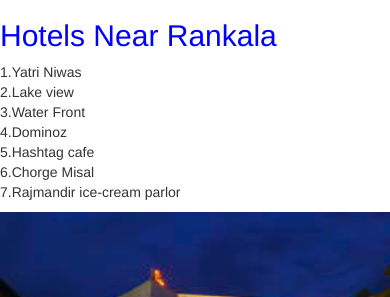
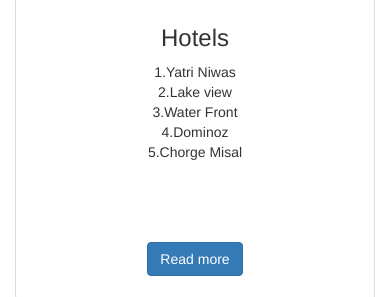
Before and after one commit to mpacer-solutions/mykolhapur-new, a PHP site: page /rankala in a window 390 px wide; the page is wider, and only the part inside the window is pictured. Shown: the part 1749-2046 px from the top of that part. Run offline with PHP 8.4, Linux system fonts and the light colour scheme; data that the repository does not hold is empty.

Commit message:
changes are done in rankala

```diff
--- a/rankala.php
+++ b/rankala.php
@@ -1,23 +1,11 @@
+
 <?php
+$active_rankla="active";
 include_once 'header.php';
 ?>
-<html>
-  <head>
-    <title>Rankala</title>
-    <meta charset="UTF-8">
-    <meta name="viewport" content="width=device-width, initial-scale=1.0">
 
-    <link rel="stylesheet" href="css/style1.css">
-    <link rel="stylesheet" href="css/stylefor-panhala-fort.css">
-    <link rel="stylesheet" href="https://maxcdn.bootstrapcdn.com/bootstrap/3.3.7/css/bootstrap.min.css" integrity="sha384-BVYiiSIFeK1dGmJRAkycuHAHRg32OmUcww7on3RYdg4Va+PmSTsz/K68vbdEjh4u" crossorigin="anonymous">
-    <script src="https://ajax.googleapis.com/ajax/libs/jquery/3.4.1/jquery.min.js"></script>
-    <script src="https://maxcdn.bootstrapcdn.com/bootstrap/3.4.1/js/bootstrap.min.js"></script>
-  </head>
-  <body>
-
-
-    <div><h1 style="color:blue" align="center">WELCOME TO RANKALA</h1></div>
-
+<main class="container-fluid">
+    <h1 class="page-title">Welcome To Rankala</h1>
     <div id="myCarousel" class="carousel slide" data-ride="carousel">
         <!-- Indicators -->
         <ol class="carousel-indicators">
@@ -26,42 +14,25 @@
             <li data-target="#myCarousel" data-slide-to="2"></li>
             <li data-target="#myCarousel" data-slide-to="3"></li>
             <li data-target="#myCarousel" data-slide-to="4"></li>
-        <li data-target="#myCarousel" data-slide-to="5"></li>
-        <li data-target="#myCarousel" data-slide-to="6"></li>
-        <li data-target="#myCarousel" data-slide-to="7"></li>
-        <li data-target="#myCarousel" data-slide-to="8"></li>
         </ol>
         <!-- Wrapper for slides -->
-      <div class="carousel-inner">
-        <div class="item active">
-          <img src="images/rankala9.jpg" width="100%" height="100">
+        <div class="carousel-inner" >
+            <div class="item active" >
+                <img src="images/Rankala/rankala10.jpg" class="img-responsive">
             </div>
-        <div class="item">
-          <img src="images/rankala2.jpg" width="100%" height="100">
+            <div class="item" >
+                <img src="images/Rankala/rankala9.jpg" class="img-responsive">
             </div>
-        <div class="item">
-          <img src="images/rankala4.jpg" width="100%" height="100">
+            <div class="item" >
+                <img src="images/Rankala/rankala2.jpg" class="img-responsive">
             </div>
-        <div class="item">
-          <img src="images/rankala5.jpg" width="100%" height="100">
+            <div class="item" >
+                <img src="images/Rankala/rankala4.jpg" class="img-responsive">
             </div>
-        <div class="item">
-          <img src="images/rankala6.jpg" width="100%" height="100">
+            <div class="item" >
+                <img src="images/Rankala/rankala6.jpg" class="img-responsive">
             </div>
-        <div class="item">
-          <img src="images/rankala7.jpg" width="100%" height="100">
-        </div>
-        <div class="item">
-          <img src="images/rankala8.jpg" width="100%" height="100">
-        </div>
-        <div class="item">
-          <img src="images/rankala9.jpg" width="100%" height="100">
-        </div>
-        <div class="item">
-          <img src="images/rankala10.jpg" width="100%" height="100">
-        </div>
-      </div>
-      <!-- Left and right controls -->
+        </div><!-- Left and right controls -->
         <a class="left carousel-control" href="#myCarousel" data-slide="prev">
             <span class="glyphicon glyphicon-chevron-left"></span>
             <span class="sr-only">Previous</span>
@@ -71,108 +42,92 @@
             <span class="sr-only">Next</span>
         </a>
     </div>
+
+    <div class="row">
+        <div class="col-md-4">
+            <div class="block">
+                 <iframe src="https://www.google.com/maps/embed?pb=!1m18!1m12!1m3!1d7643.526649388277!2d74.20642907254323!3d16.688722854003235!2m3!1f0!2f0!3f0!3m2!1i1024!2i768!4f13.1!3m3!1m2!1s0x3bc1aaa5d3909f97%3A0x12874bdca6a9d134!2sRankala%20Lake!5e0!3m2!1sen!2sin!4v1578467893211!5m2!1sen!2sin" width="400" height="300" frameborder="0" style="border:0;" allowfullscreen=""></iframe>
+            </div>
+        </div>
+        <div class="col-md-8">
+            <div class="block">
+                <h2 class="block-title">About Rankala</h2>
+                <p>Rankala is one of the best place in Kolhapur..
+            its a biggest lake in kolhapur. Rankala is surrounded by beautiful parks.
+            Rankala Lake Overview. Rankala Lake was built by the Chhatrapati rulers of Kolhapur.
+            It is believed that the lake is directly connected to a well located in the Panhala Fort.
+            Other attractions present near the lake are the chariot of Lord Shiva and a temple with a
+            structure of Nandi (bull).The Padpath Udyan that is built close to the Rankala Lake offers various recreational facilities
+            like lake side walk. Apart from this,the lake is also well-known among the visitors for different activities like boating and horse riding.<br>
+            Timing, fees and more info-	Other Details<br>
+            Famous for:Lakes<br>
+            Entry:free<br>
+            time:4am to 10pm.<br>
+                </p>
             </div>
         </div>
     </div>
 
-
+    <h2 class="section-title">Rankala is biggest lake in kolhapur</h2>
 
     <div class="row">
-  <div class="col-md-12">
-    <div class="box">
-
-      <div class="row">
-        <div class="col-md-6">
-
-          <h2 style="color:blue">About Rankala</h2>
-          <p><h3>Rankala is one of the best place in Kolhapur..<br>
-            its a biggest lake in kolhapur.<br>
-            Rankala is surrounded by beautiful parks.
-            Rankala Lake Overview. Rankala Lake was built by the Chhatrapati rulers of Kolhapur.
-            It is believed that the lake is directly connected to a well located in the Panhala Fort.
-            Other attractions present near the lake are the chariot of Lord Shiva and a temple with a
-            structure of Nandi (bull).<br>
-            The Padpath Udyan that is built close to the Rankala Lake offers various recreational facilities
-            like lake side walk. Apart from this,the lake is also well-known among the visitors for
-            different activities like boating and horse riding.<br>
-            Timing, fees and more info-
-            Other Details<br>
-            Famous for:Lakes<br>
-            Entry:free<br>
-            time:4am to 10pm.<br></h3>
+        <div class="col-sm-6 col-md-4">
+            <div class="thumbnail">
+               <img src="images/hotel.jpg" alt="...">
+                <div class="caption text-center">
+                    <h3>Hotels</h3>
+                    <p class="content">
+                       1.Yatri Niwas<br>
+                       2.Lake view<br>
+                       3.Water Front<br>
+                       4.Dominoz<br>
+                       5.Chorge Misal<br>
                     </p>
-        </div>
-
-
-        <div class="col-md-6">
-          <div class="box">
-            <h3 style="color:blue">Map</h3>
-            <iframe src="https://www.google.com/maps/embed?pb=!1m18!1m12!1m3!1d7643.526649388277!2d74.20642907254323!3d16.688722854003235!2m3!1f0!2f0!3f0!3m2!1i1024!2i768!4f13.1!3m3!1m2!1s0x3bc1aaa5d3909f97%3A0x12874bdca6a9d134!2sRankala%20Lake!5e0!3m2!1sen!2sin!4v1578467893211!5m2!1sen!2sin" width="800" height="450" frameborder="0" style="border:0;" allowfullscreen=""></iframe>
-          </div>
-        </div>
-      </div>
+                    <p><a href="#" class="btn btn-primary" role="button">Read more</a></p>
                 </div>
             </div>
         </div>
 
-
-
-<div class="row">
-  <div class="col-md-12">
-    <div class="box">
-
-
-      <div class="row">
-        <div class="col-md-4">
-
-          <h2 style="color:blue">Hotels Near Rankala</h2>
-           <p>
-          1.Yatri Niwas<br>
-          2.Lake view<br>
-          3.Water Front<br>
-          4.Dominoz<br>
-          5.Hashtag cafe<br>
-          6.Chorge Misal<br>
-          7.Rajmandir ice-cream parlor</p>
-           <img src="images/hotel.jpg" height="300" width="500">
-        </div>
-
-
-        <div class="col-md-4">
-          <div class="box">
-            <h2 style="color:blue">Shooping Site</h2>
-            <p>1.D-mart<br>
+        <div class="col-sm-6 col-md-4">
+            <div class="thumbnail">
+               <img src="images/dmart2.jpg"alt="...">
+                <div class="caption text-center">
+                    <h3>Shopping Here</h3>
+                    <p class="content">
+                        1.D-mart<br>
                         2.Cotton-king<br>
-              3.savni sarees
+                        3.savni sarees<br>
+                        4.Mahadwar Road
                     </p>
-            <img src="images/dmart2.jpg" class=" img-responsive" height="300">
-          </div>
-        </div>
-
-        <div class="col-md-4">
-
-          <h2 style="color:blue">What to see on Rankala :</h2>
-          <p>1.Shalini palace<br>
-            2.boating house<br>
-            3.Aambai Tank<br>
-            4.Fun-fair</p>
-           <img src ="images/rankala5.jpg" class=" img-responsive" height="250">
-
-
-        </div>
-
-
+                    <p><a href="#" class="btn btn-primary" role="button">Read more</a></p>
                 </div>
             </div>
         </div>
 
-  <footer>
+        <div class="col-sm-6 col-md-4">
+            <div class="thumbnail">
+                <img src ="images/Rankala/rankala5.jpg" alt="...">
+                <div class="caption text-center">
+                    <h3>What to see on Rankala</h3>
+                    <p class="content">
+                        1.Shalini palace<br>
+                        2.boating house<br>
+                        3.Aambai Tank<br>
+                        4.Fun-fair<br>
+                        5.SandhyaMath
+                    </p>
+
+                    <p><a href="#" class="btn btn-primary" role="button">Read more</a></p>
+                </div>
+            </div>
+        </div>
+
+    </div>
+
+    <div class="row">
+
+</main>
+
 <?php
-    include_once 'footer.php';
+  include_once 'footer.php'
 ?>
-  </footer>
-  <!-- Footer -->
-
-
-</body>
-</html>
```
Also changed, not shown: images/Rankala/rankala.jpg (renamed from images/rankala.jpg), images/Rankala/rankala1.jpg (renamed from images/rankala1.jpg), images/Rankala/rankala10.jpg (renamed from images/rankala10.jpg), images/Rankala/rankala2.jpg (renamed from images/rankala2.jpg), images/Rankala/rankala3.jpeg (renamed from images/rankala3.jpeg), images/Rankala/rankala4.jpg (renamed from images/rankala4.jpg), images/Rankala/rankala5.jpg (renamed from images/rankala5.jpg), images/Rankala/rankala6.jpg (renamed from images/rankala6.jpg), images/Rankala/rankala7.jpg (renamed from images/rankala7.jpg), images/Rankala/rankala8.jpg (renamed from images/rankala8.jpg), images/Rankala/rankala9.jpg (renamed from images/rankala9.jpg). Lines whose indentation alone changed are shown as unchanged.
